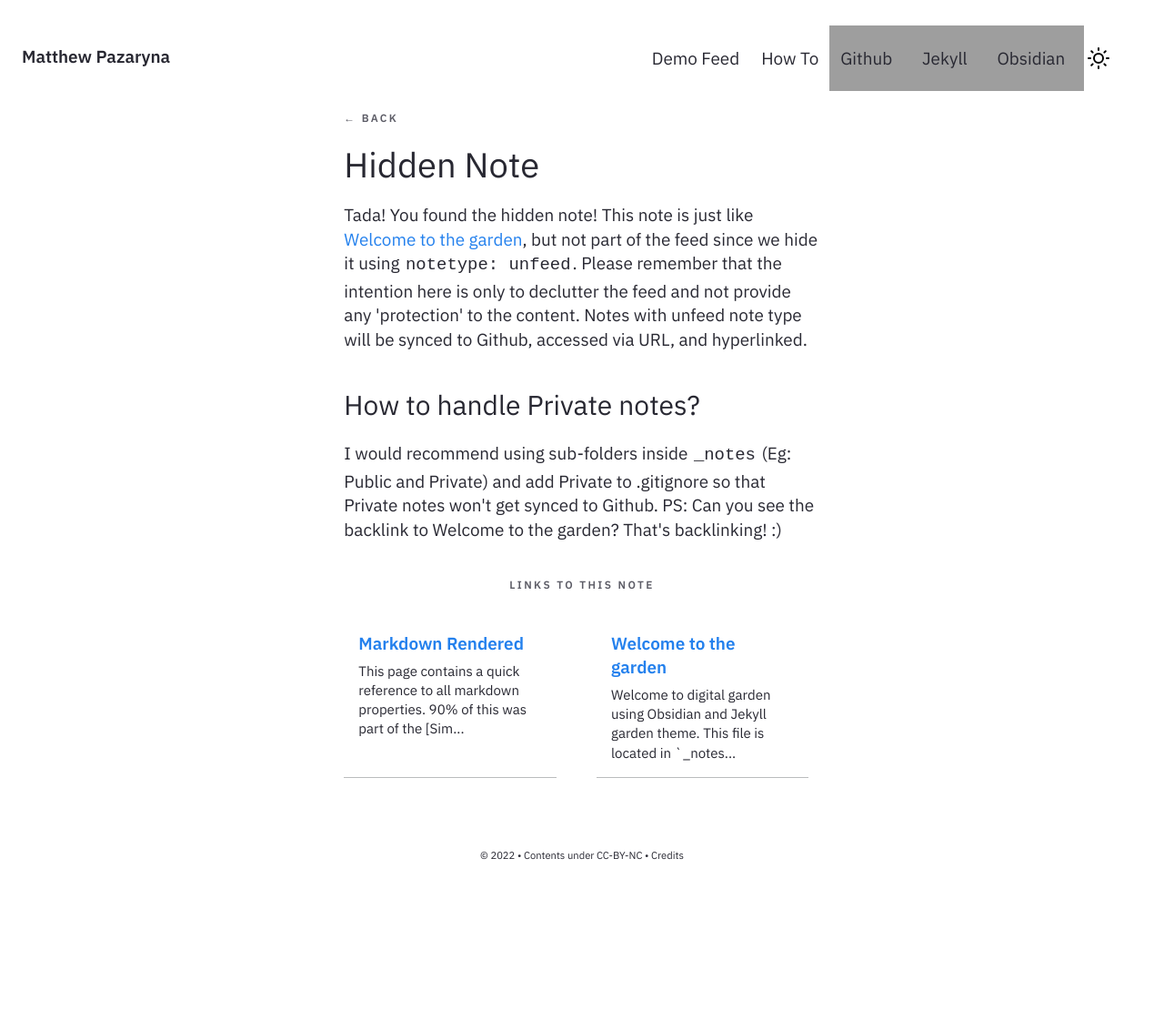
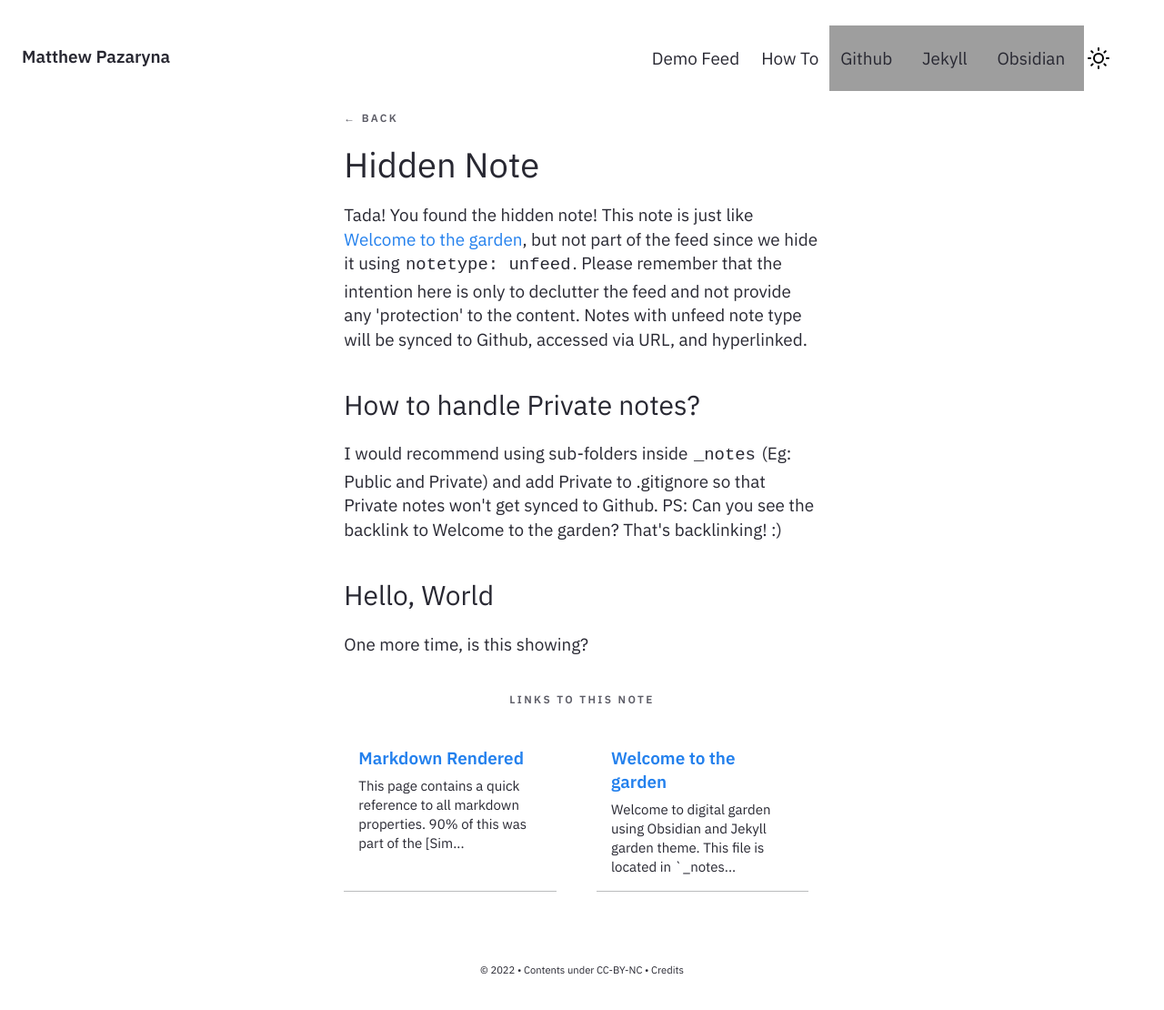
Before and after one commit to mpazaryna/mpazaryna.github.io, a Jekyll site: the page built from _notes/Public/Hidden Note.md, in a window 1280 px wide, cut to the strip 0-1115 px from the top of the page. Shown: the top 1110 px of the strip at 91% size. Built offline with Jekyll 4.4.1, drawn with Linux system fonts in a browser that asks for light colours; before the commit the page ends 989 px from its top, so only the background shows below that; grey boxes are pictures that could not be loaded.

Commit message:
Update Hidden Note.md

```diff
--- a/_notes/Public/Hidden Note.md
+++ b/_notes/Public/Hidden Note.md
@@ -9,3 +9,7 @@
 ### How to handle Private notes?
 
 I would recommend using sub-folders inside `_notes` (Eg: Public and Private) and add Private to .gitignore so that Private notes won't get synced to Github. PS: Can you see the backlink to Welcome to the garden? That's backlinking! :)
+
+### Hello, World
+
+One more time, is this showing?
```
